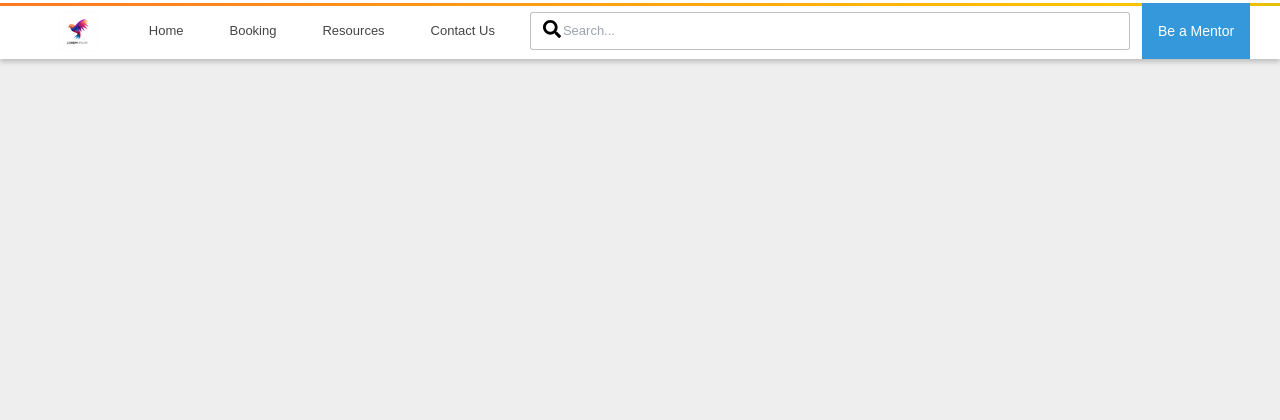
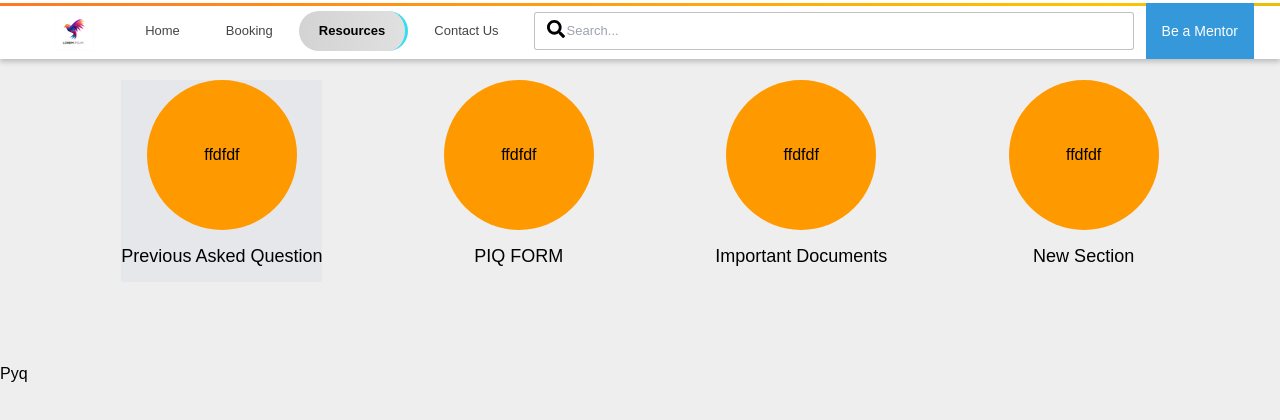
Before and after one commit to Arun-kushwaha007/Slot-Selection, a React (Create React App) app in the folder client/: page /Resources in a window 1280 px wide. Shown: the top 420 px of the page. Built offline with nearby package versions, Linux system fonts and the light colour scheme; no server answers.

Commit message:
resources pages

```diff
--- a/client/src/Allroutes.jsx
+++ b/client/src/Allroutes.jsx
@@ -11,6 +11,7 @@ import Users from './pages/Users/Users';
 import Userprofile from './pages/Userprofile/Userprofile';
 import Mentors from './pages/Users/Mentors';
 import Payment from './pages/Payment/Payment';
+import Resources from './pages/Resources/Resources';
 
 function Allroutes({ slidein, handleslidein }) {
   return (
@@ -26,6 +27,7 @@ function Allroutes({ slidein, handleslidein }) {
 
         <Route path='/Users' element={<Users slidein={slidein} handleslidein={handleslidein}/>}/>
         <Route path='/Mentors' element={<Mentors slidein={slidein} handleslidein={handleslidein}/>}/>
+        <Route path='/Resources' element={<Resources slidein={slidein} handleslidein={handleslidein}/>}/>
 
         <Route path='/Users/:id' element={<Userprofile slidein={slidein} handleslidein={handleslidein}/>}/>
         <Route path='/payment' element={<Payment />}/>
--- a/client/src/Component/Navbar/navbar.jsx
+++ b/client/src/Component/Navbar/navbar.jsx
@@ -70,7 +70,7 @@ function Navbar({ handleslidein }) {
                     <NavLink to="/Batch" className="nav-item nav-btn res-nav" activeClassName="active">
                         Booking
                     </NavLink>
-                    <NavLink to="/Mentors" className="nav-item nav-btn res-nav" activeClassName="active">
+                    <NavLink to="/Resources" className="nav-item nav-btn res-nav" activeClassName="active">
                         Resources
                     </NavLink>
                     <NavLink to="/Mentors" className="nav-item nav-btn res-nav" activeClassName="active">
--- /dev/null
+++ b/client/src/pages/Resources/ImpDoc.jsx
@@ -0,0 +1,9 @@
+import React from 'react'
+
+const ImpDoc = () => {
+  return (
+    <div>ImpDoc</div>
+  )
+}
+
+export default ImpDoc
--- /dev/null
+++ b/client/src/pages/Resources/NewSection.jsx
@@ -0,0 +1,9 @@
+import React from 'react'
+
+const NewSection = () => {
+  return (
+    <div>NewSection</div>
+  )
+}
+
+export default NewSection
--- /dev/null
+++ b/client/src/pages/Resources/PIQ_form.jsx
@@ -0,0 +1,9 @@
+import React from 'react'
+
+const PIQ_form = () => {
+  return (
+    <div>PIQ_form</div>
+  )
+}
+
+export default PIQ_form
--- /dev/null
+++ b/client/src/pages/Resources/Pyq.jsx
@@ -0,0 +1,9 @@
+import React from 'react'
+
+const Pyq = () => {
+  return (
+    <div>Pyq</div>
+  )
+}
+
+export default Pyq
--- /dev/null
+++ b/client/src/pages/Resources/Resources.jsx
@@ -0,0 +1,105 @@
+import React, { useState } from 'react';
+import Pyq from './Pyq';
+import PIQ_form from './PIQ_form';
+import ImpDoc from './ImpDoc';
+import NewSection from './NewSection';
+
+const Resources = () => {
+  // State to track the active section
+  const [activeSection, setActiveSection] = useState('previous-questions');
+
+  // Function to change the active section when a card is clicked
+  const handleCardClick = (section) => {
+    setActiveSection(section);
+  };
+
+  return (
+    <>
+      {/* Main Section with Cards */}
+      <section className="my-20">
+        <span className="flex justify-evenly">
+          {/* Previous Asked Questions Card */}
+          <div
+            onClick={() => handleCardClick('previous-questions')}
+            className={`cir-cards flex flex-col justify-center items-center cursor-pointer ${
+              activeSection === 'previous-questions' ? 'bg-gray-200' : ''
+            }`}
+          >
+            <div className="cirle-img rounded-full bg-[#FF9900] h-[150px] w-[150px] flex align-middle justify-center text-center items-center">
+              ffdfdf
+            </div>
+            <div className="title my-3 text-lg text-center">Previous Asked Question</div>
+          </div>
+
+          {/* PIQ FORM Card */}
+          <div
+            onClick={() => handleCardClick('piq-form')}
+            className={`cir-cards flex flex-col justify-center items-center cursor-pointer ${
+              activeSection === 'piq-form' ? 'bg-gray-200' : ''
+            }`}
+          >
+            <div className="cirle-img rounded-full bg-[#FF9900] h-[150px] w-[150px] flex align-middle justify-center text-center items-center">
+              ffdfdf
+            </div>
+            <div className="title my-3 text-lg text-center">PIQ FORM</div>
+          </div>
+
+          {/* Important Documents Card */}
+          <div
+            onClick={() => handleCardClick('important-documents')}
+            className={`cir-cards flex flex-col justify-center items-center cursor-pointer ${
+              activeSection === 'important-documents' ? 'bg-gray-200' : ''
+            }`}
+          >
+            <div className="cirle-img rounded-full bg-[#FF9900] h-[150px] w-[150px] flex align-middle justify-center text-center items-center">
+              ffdfdf
+            </div>
+            <div className="title my-3 text-lg text-center">Important Documents</div>
+          </div>
+
+          {/* New Section Card */}
+          <div
+            onClick={() => handleCardClick('new-section')}
+            className={`cir-cards flex flex-col justify-center items-center cursor-pointer ${
+              activeSection === 'new-section' ? 'bg-gray-200' : ''
+            }`}
+          >
+            <div className="cirle-img rounded-full bg-[#FF9900] h-[150px] w-[150px] flex align-middle justify-center text-center items-center">
+              ffdfdf
+            </div>
+            <div className="title my-3 text-lg text-center">New Section</div>
+          </div>
+        </span>
+      </section>
+
+      {/* Conditionally Rendered Sections */}
+      <section className="my-20">
+        {activeSection === 'previous-questions' && (
+          <div id="previous-questions">
+            <Pyq/>
+          </div>
+        )}
+
+        {activeSection === 'piq-form' && (
+          <div id="piq-form">
+            <PIQ_form/>
+          </div>
+        )}
+
+        {activeSection === 'important-documents' && (
+          <div id="important-documents">
+            <ImpDoc/>
+          </div>
+        )}
+
+        {activeSection === 'new-section' && (
+          <div id="new-section">
+            <NewSection/>
+          </div>
+        )}
+      </section>
+    </>
+  );
+};
+
+export default Resources;
```
